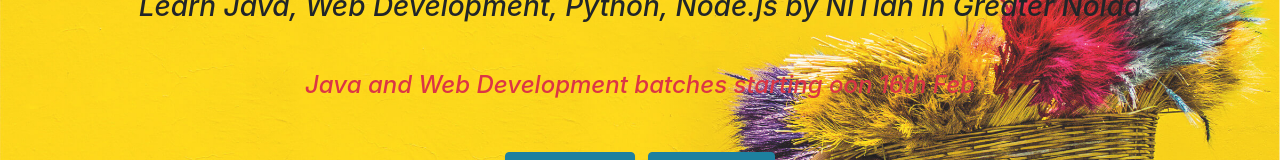
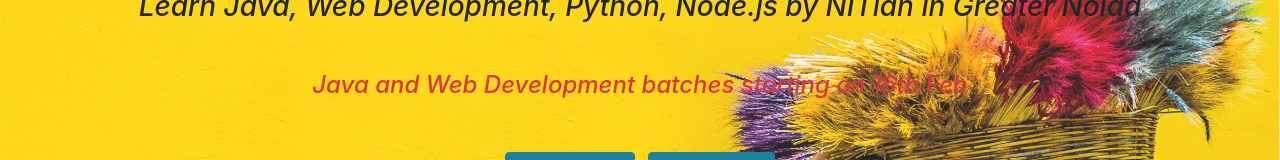
Before and after one commit to apnavidyalaya/apnavidyalaya.github.io, a website with bundled scripts: page index.html in a window 1280 px wide. Shown: the part 363-523 px from the top of the page. Built offline with nearby package versions, Linux system fonts and the light colour scheme; files whose address does not match are found by name.

Commit message:
spelling mistake

```diff
--- a/index.html
+++ b/index.html
@@ -71,7 +71,7 @@
           <em>Learn Java, Web Development, Python, Node.js by NITian in Greater Noida</em>
         </h3>
         <h4 class="text-danger mb-5">
-          <em>Java and Web Development batches starting oon 16th Feb</em>
+          <em>Java and Web Development batches starting on 16th Feb</em>
         </h4>
         <a class="btn btn-primary btn-xl btn-margin js-scroll-trigger" href="#courses">View Courses</a>
         <a class="btn btn-primary btn-xl btn-margin" href="https://wa.me/917838793536">Whatsapp Us</a>
```
